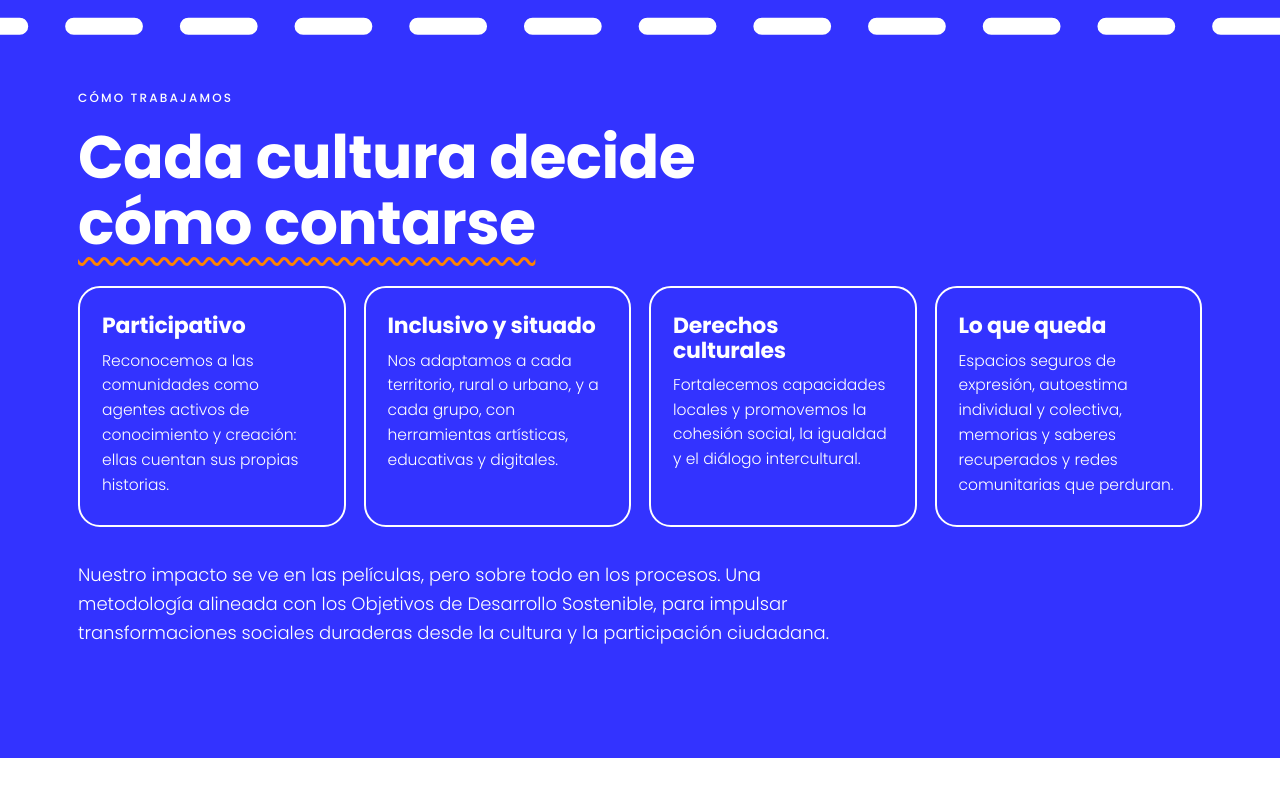
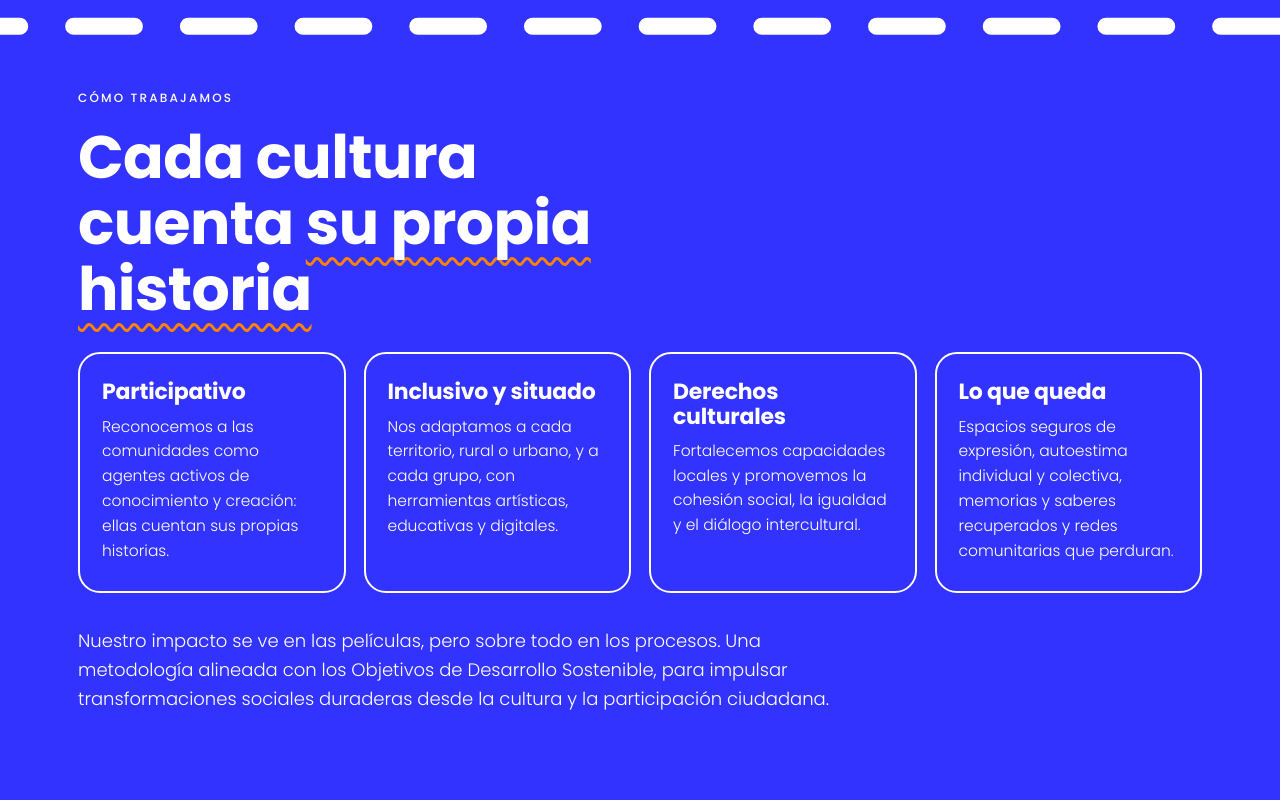
Before and after one commit to Censurados-web/lacombi-web, a plain HTML site: page quienes-somos.html in a window 1280 px wide. Shown: the part 1760-2560 px from the top of the page. Drawn offline with Linux system fonts and the light colour scheme.

Commit message:
Quiénes somos: Cada cultura cuenta su propia historia
Co-Authored-By: Claude Opus 5.5 <noreply@anthropic.com>
Claude-Session: https://claude.ai/code/session_01WcrHSvfgZrBgRVbzVZe3NF

```diff
--- a/quienes-somos.html
+++ b/quienes-somos.html
@@ -65,7 +65,7 @@
   <section class="bloque f-azul" data-ruta="techo">
     <div class="wrap">
       <span class="etiqueta">Cómo trabajamos</span>
-      <h2 class="titulo">Cada cultura decide <span class="ondas naranja">cómo contarse</span></h2>
+      <h2 class="titulo">Cada cultura cuenta <span class="ondas naranja">su propia historia</span></h2>
       <div class="lineas" style="margin-top:30px">
         <article class="linea"><h3>Participativo</h3><p>Reconocemos a las comunidades como agentes activos de conocimiento y creación: ellas cuentan sus propias historias.</p></article>
         <article class="linea"><h3>Inclusivo y situado</h3><p>Nos adaptamos a cada territorio, rural o urbano, y a cada grupo, con herramientas artísticas, educativas y digitales.</p></article>
```
